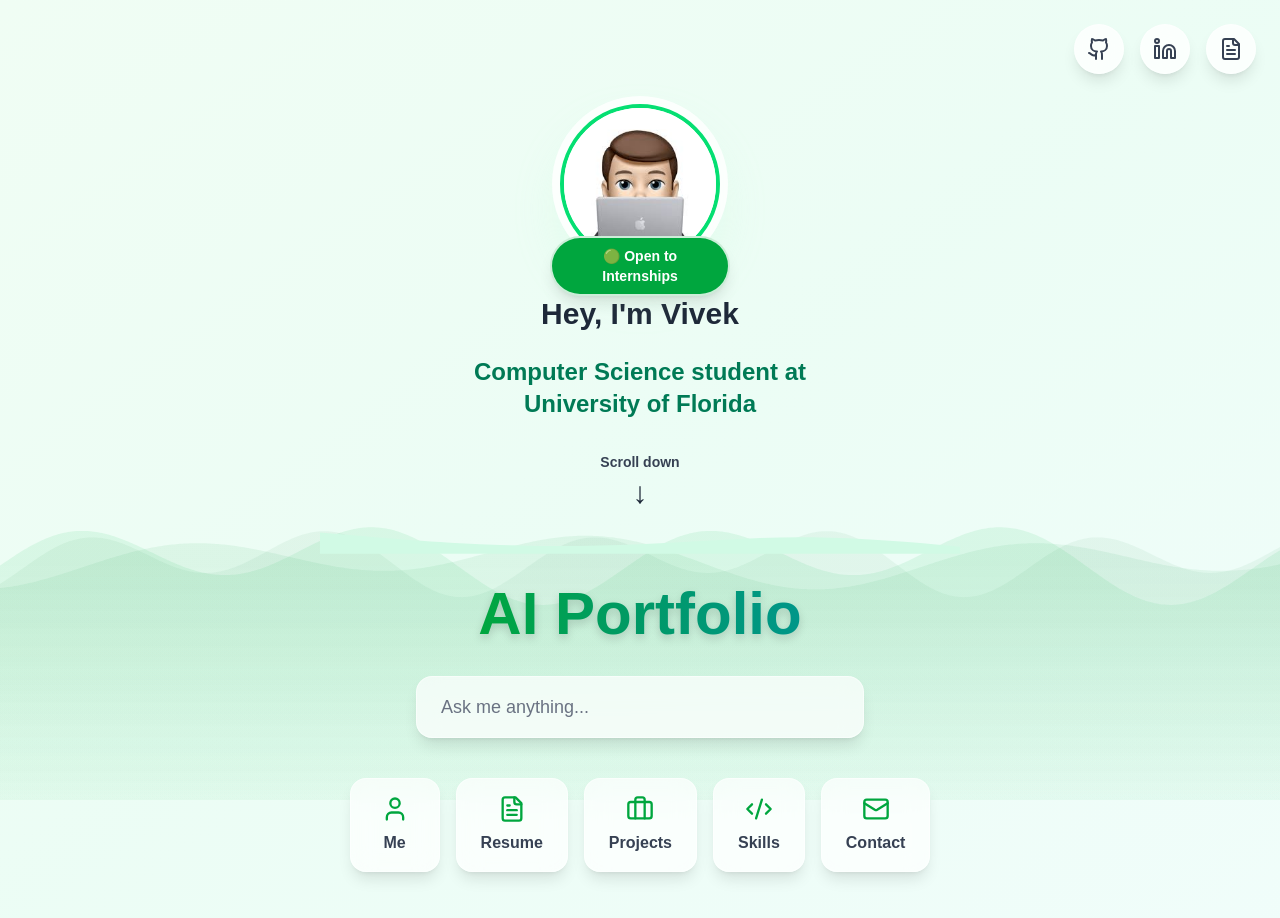
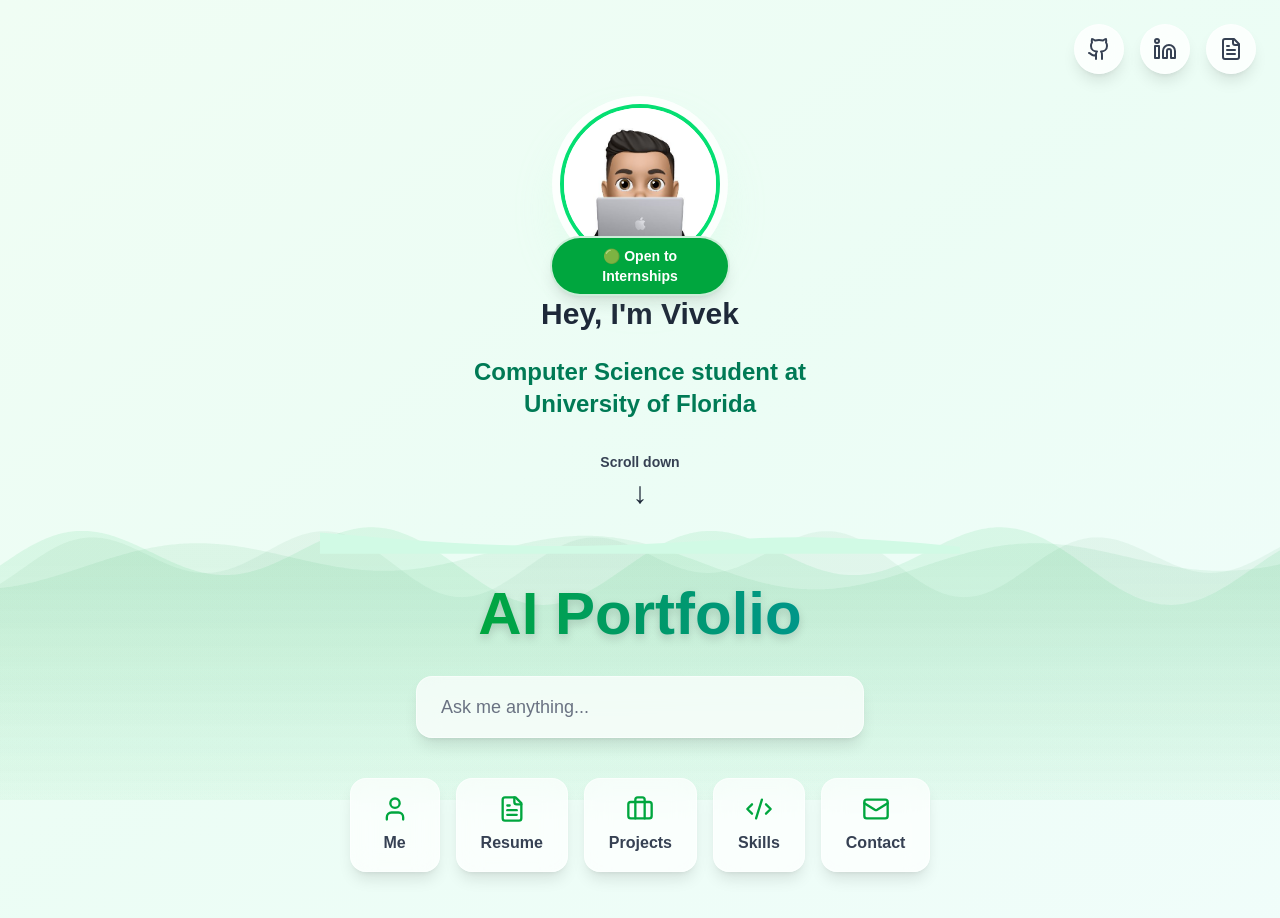
Before and after one commit to Vivekc815/Portfolio, a Next.js app: page / in a window 1280 px wide. Built offline with nearby package versions, Linux system fonts and the light colour scheme.

Commit message:
Fix: Use AppleMemojis1.jfif for better compatibility

```diff
--- a/src/app/page.tsx
+++ b/src/app/page.tsx
@@ -158,7 +158,7 @@ export default function Home() {
           {/* Add the floating button near the avatar */}
           <div className="relative">
             <div className="rounded-full shadow-2xl shadow-green-200/30 bg-white/80 backdrop-blur-lg p-2 mb-2">
-              <Image src="/AppleMemojis.jfif" alt="Memoji Avatar" width={160} height={160} className="rounded-full object-cover border-4 border-green-400" priority />
+              <Image src="/AppleMemojis1.jfif" alt="Memoji Avatar" width={160} height={160} className="rounded-full object-cover border-4 border-green-400" priority />
             </div>
             <button
               onClick={() => setShowInternModal(true)}
@@ -257,7 +257,7 @@ export default function Home() {
             >
               ×
             </button>
-            <Image src="/AppleMemojis.jfif" alt="Memoji Avatar" width={90} height={90} className="rounded-full border-4 border-green-400 shadow mb-3" />
+                          <Image src="/AppleMemojis1.jfif" alt="Memoji Avatar" width={90} height={90} className="rounded-full border-4 border-green-400 shadow mb-3" />
             <h3 className="text-2xl font-bold text-gray-800 mb-1">Vivek C</h3>
             <div className="text-green-700 font-semibold mb-2">Open to Internships: Summer 2026</div>
             <p className="text-gray-700 text-center mb-4">Aspiring Software Engineer skilled in Python, C++, React JS, Node JS, Responsive UI Design, SQL, NoSQL, and Firebase. National-level badminton player, passionate about building efficient systems and learning new technologies.</p>
```
Also changed, not shown: public/AppleMemojis.jpg (renamed from public/AppleMemojis.jfif).
